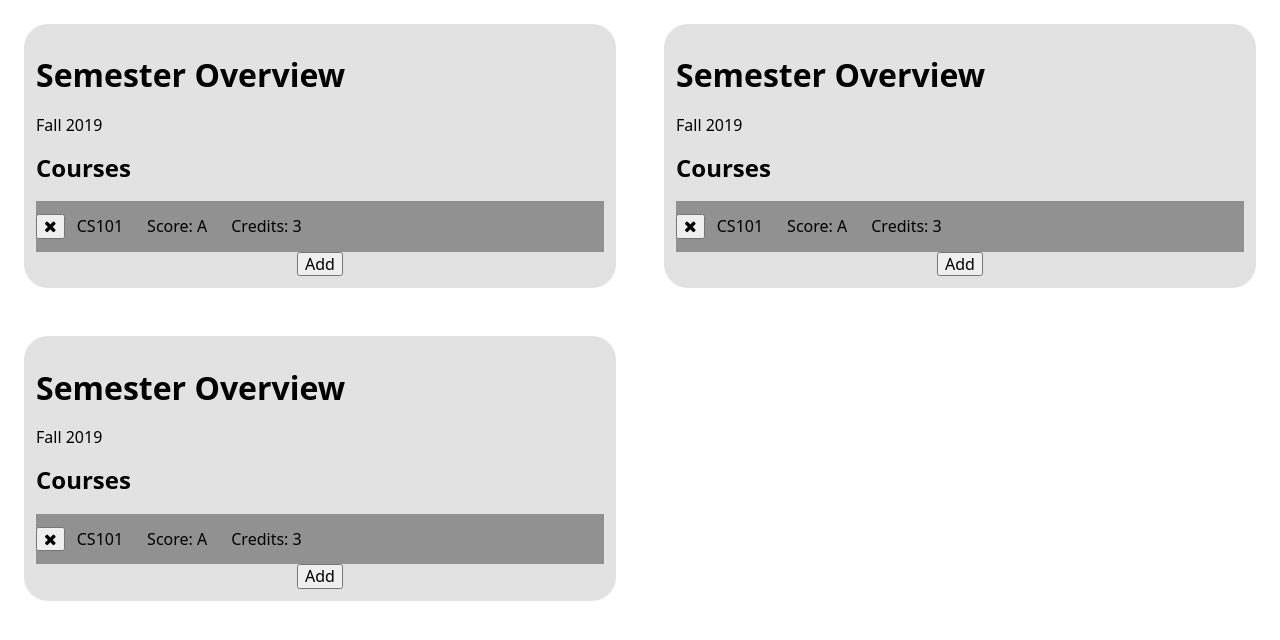
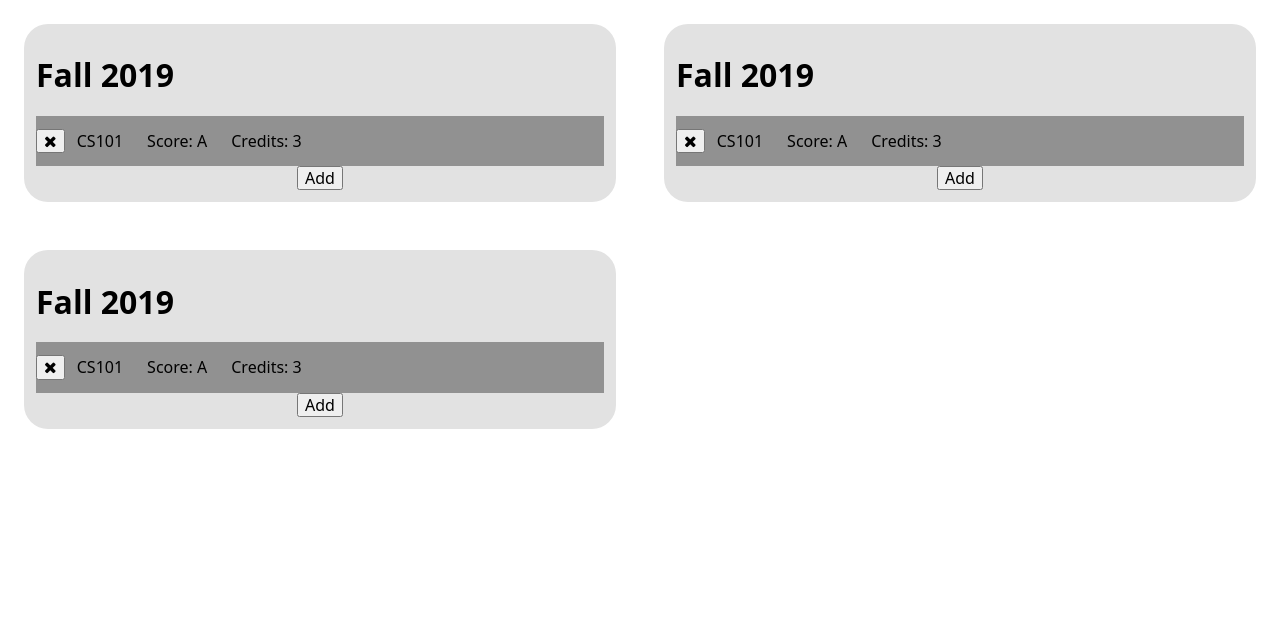
Before and after one commit to reecer62/gpa-organizer, a plain HTML site: page index.html in a window 1280 px wide. Drawn offline with Linux system fonts and the light colour scheme.

Commit message:
Removed unnecessary markup

```diff
--- a/index.html
+++ b/index.html
@@ -19,11 +19,9 @@
 
             <!-- First semester default -->
             <article class="semester">
-                <h1 class="semester-title">Semester Overview</h1>
-                <p contenteditable="true" class="semester-name">Fall 2019</p>
+                <h1 contenteditable="true" class="semester-title">Fall 2019</h1>
                 <!-- Courses section -->
                 <section class="courses">
-                    <h2 class="courses-title">Courses</h2>
                     <!-- Course default -->
                     <section class="course">
                         <button class="btn btn-del-course"><i class="fa fa-times"></i></button>
@@ -41,11 +39,9 @@
 
             <!-- Second semester default -->
             <article class="semester">
-                <h1 class="semester-title">Semester Overview</h1>
-                <p contenteditable="true" class="semester-name">Fall 2019</p>
+                <h1 contenteditable="true" class="semester-title">Fall 2019</h1>
                 <!-- Courses section -->
                 <section class="courses">
-                    <h2 class="courses-title">Courses</h2>
                     <!-- Course default -->
                     <section class="course">
                         <button class="btn btn-del-course"><i class="fa fa-times"></i></button>
@@ -63,11 +59,9 @@
 
             <!-- Third semester default -->
             <article class="semester">
-                <h1 class="semester-title">Semester Overview</h1>
-                <p contenteditable="true" class="semester-name">Fall 2019</p>
+                <h1 contenteditable="true" class="semester-title">Fall 2019</h1>
                 <!-- Courses section -->
                 <section class="courses">
-                    <h2 class="courses-title">Courses</h2>
                     <!-- Course default -->
                     <section class="course">
                         <button class="btn btn-del-course"><i class="fa fa-times"></i></button>
```
